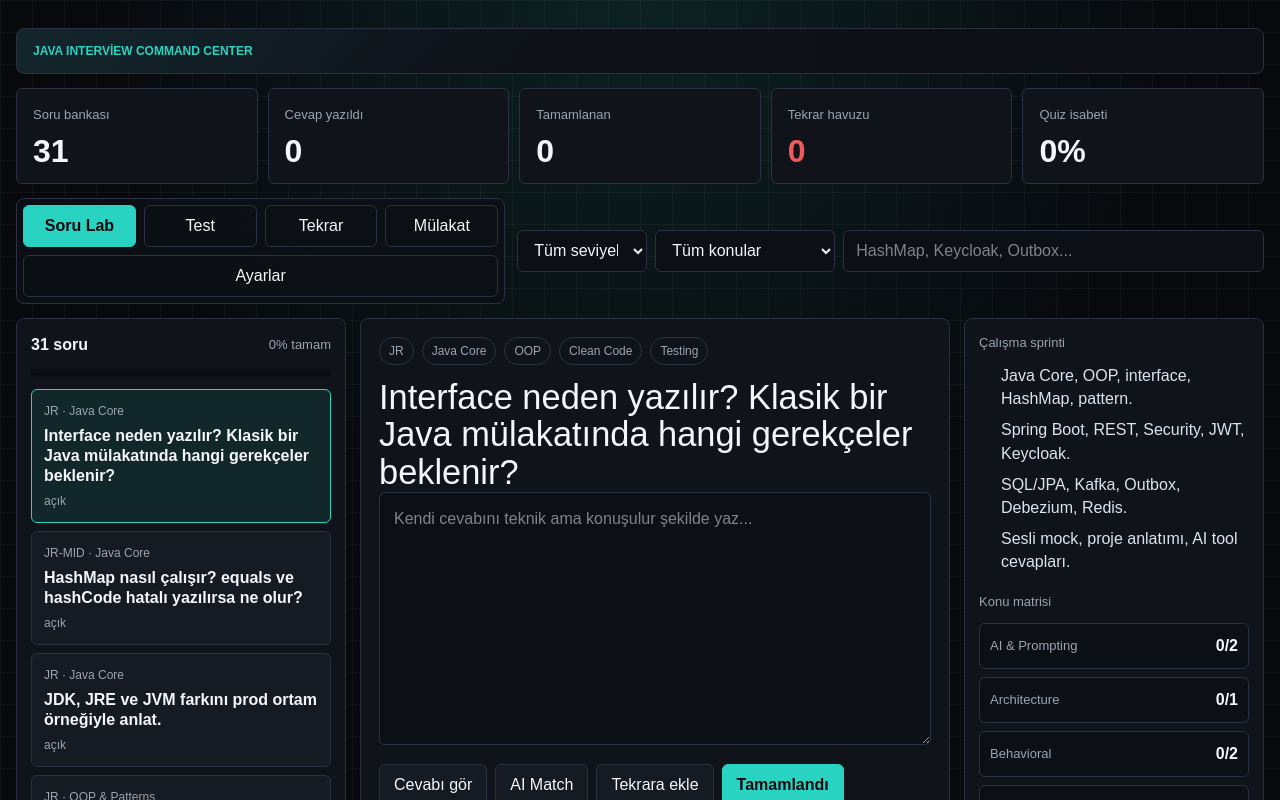
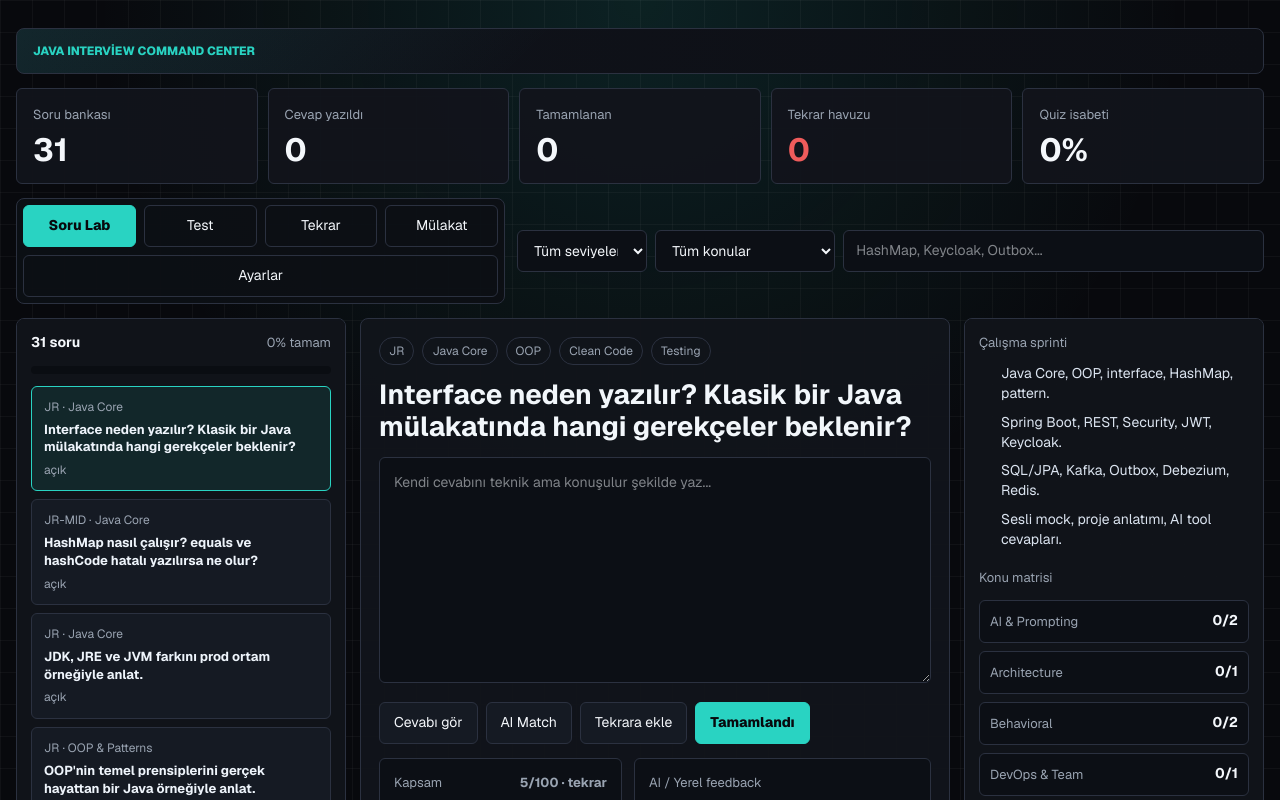
Before and after one commit to tamerakdeniz/javaSimulator, a Next.js app: page / in a window 1280 px wide. Shown: the top 800 px of the page. Built offline with nearby package versions, Linux system fonts and the light colour scheme.

Commit message:
Refine interview typography

```diff
--- a/app/globals.css
+++ b/app/globals.css
@@ -39,7 +39,12 @@ body {
     var(--background);
   background-size: 32px 32px, 32px 32px, auto, auto;
   color: var(--foreground);
-  font-family: Arial, Helvetica, sans-serif;
+  font-family: var(--font-geist-sans), Inter, Arial, Helvetica, sans-serif;
+  font-size: 14px;
+  line-height: 1.5;
+  font-synthesis: none;
+  text-rendering: geometricPrecision;
+  -webkit-font-smoothing: antialiased;
 }
 
 button,
@@ -143,8 +148,10 @@ p {
 }
 
 h2 {
-  font-size: 2.15rem;
-  line-height: 1.1;
+  color: #f2f7fb;
+  font-size: 1.72rem;
+  font-weight: 700;
+  line-height: 1.18;
   letter-spacing: 0;
   overflow-wrap: anywhere;
 }
@@ -321,11 +328,23 @@ h2 {
 .settings-note {
   color: var(--muted);
   font-size: 12px;
+  line-height: 1.35;
 }
 
 .question-row strong,
-.retry-item strong {
-  line-height: 1.25;
+.retry-item strong,
+.turn-item strong {
+  color: #eef4fb;
+  font-size: 13px;
+  font-weight: 650;
+  line-height: 1.36;
+}
+
+.practice-panel > h2,
+.interview-stage > h2,
+.quiz-question h2 {
+  max-width: 960px;
+  margin-bottom: 14px;
 }
 
 .question-row.active {
@@ -431,6 +450,7 @@ button.danger-button {
 .answer-panel p,
 .turn-item p {
   color: #dbe4f0;
+  font-size: 14px;
   line-height: 1.65;
 }
 
@@ -542,10 +562,6 @@ button.danger-button {
   gap: 8px;
 }
 
-.turn-item strong {
-  line-height: 1.25;
-}
-
 .turn-item pre {
   min-height: 0;
   max-height: 210px;
@@ -626,7 +642,7 @@ label {
   }
 
   h2 {
-    font-size: 1.45rem;
+    font-size: 1.38rem;
   }
 
   .control-strip,
@@ -651,7 +667,7 @@ label {
 
 @media (max-width: 520px) {
   h2 {
-    font-size: 1.25rem;
+    font-size: 1.18rem;
   }
 
   .metrics-grid {
--- a/app/layout.tsx
+++ b/app/layout.tsx
@@ -4,12 +4,14 @@ import "./globals.css";
 
 const geistSans = Geist({
   variable: "--font-geist-sans",
-  subsets: ["latin"],
+  subsets: ["latin", "latin-ext"],
+  display: "swap",
 });
 
 const geistMono = Geist_Mono({
   variable: "--font-geist-mono",
-  subsets: ["latin"],
+  subsets: ["latin", "latin-ext"],
+  display: "swap",
 });
 
 export const metadata: Metadata = {
```
